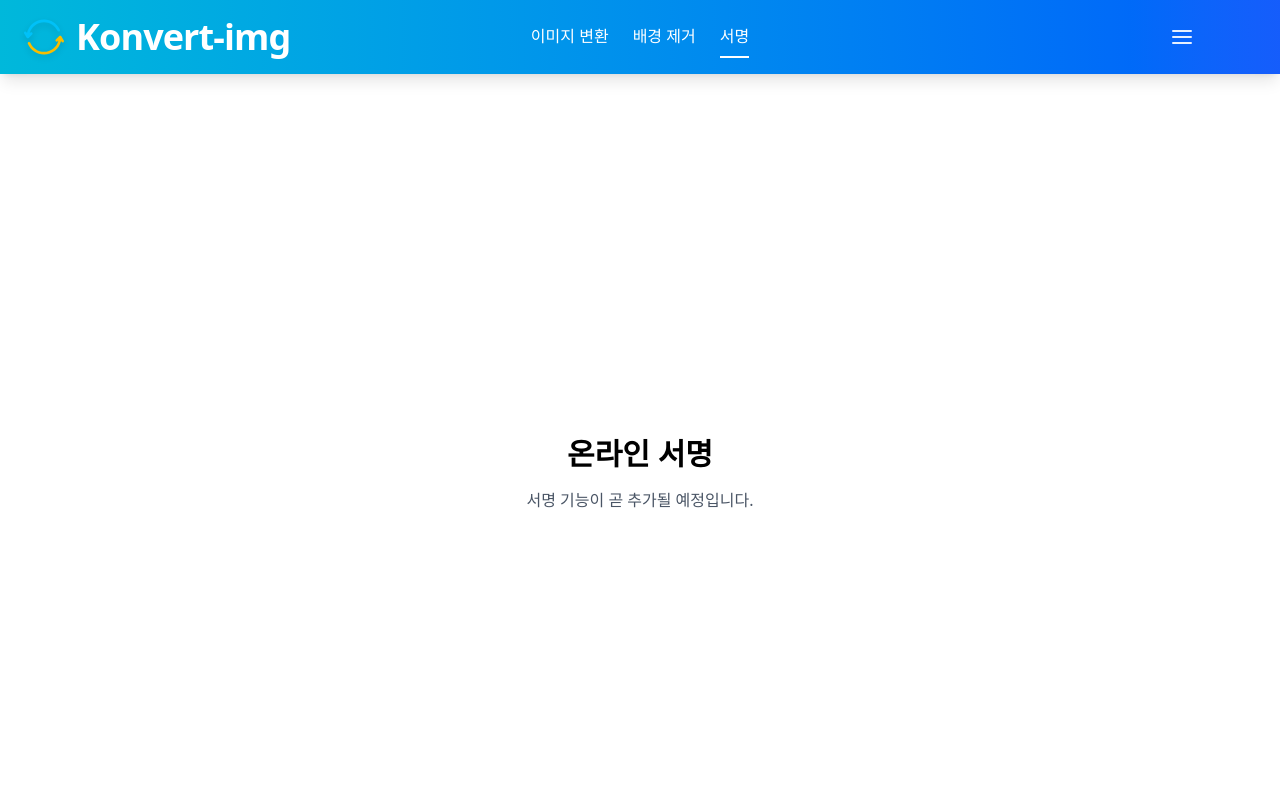
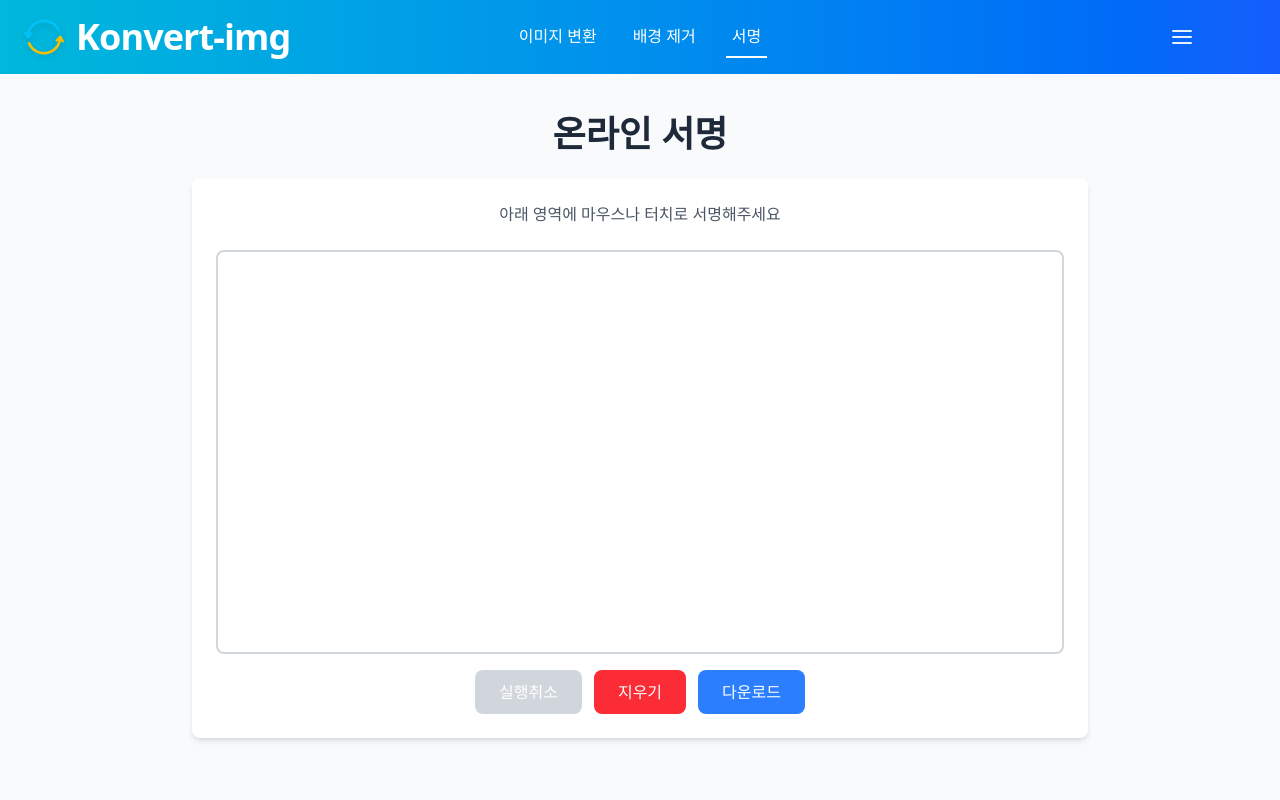
Before and after one commit to terrydkim/konvert-img, a React (Vite) app: page /signature in a window 1280 px wide. Shown: the top 800 px of the page. Built offline with nearby package versions, Linux system fonts and the light colour scheme.

Commit message:
feat: 온라인 서명 UI 추가

```diff
--- a/src/components/header/header.nav-link.cva.ts
+++ b/src/components/header/header.nav-link.cva.ts
@@ -2,7 +2,7 @@ import { cva } from "class-variance-authority";
 
 export const navLink = cva(
   "inline-flex items-center text-white font-medium transition-all border-b-2 border-transparent hover:opacity-80 " +
-    "focus-visible:outline-none focus-visible:ring-2 focus-visible:ring-white focus-visible:rounded-sm" +
+    "focus-visible:outline-none focus-visible:ring-2 focus-visible:ring-white focus-visible:rounded-sm " +
     "px-1.5 py-2",
   {
     variants: {
--- a/src/hooks/useSignature.ts
+++ b/src/hooks/useSignature.ts
@@ -247,6 +247,7 @@ const useSignature = (options: SignatureOptions = {}): UseSignatureReturn => {
       }, "image/png");
     });
   }, []);
+
   // 비어있는지 확인
   const isEmpty = useCallback((): boolean => {
     const canvas = canvasRef.current;
--- a/src/pages/remove-background/RemoveBackground.tsx
+++ b/src/pages/remove-background/RemoveBackground.tsx
@@ -1,13 +1,14 @@
-
 const RemoveBackground = () => {
   return (
     <div className="min-h-screen flex items-center justify-center">
       <div className="text-center">
         <h1 className="text-3xl font-bold mb-4">이미지 배경 제거</h1>
-        <p className="text-gray-600">이미지 배경 제거</p>
+        <p className="text-gray-600">
+          이미지 배경 제거 기능이 곧 추가될 예정입니다!
+        </p>
       </div>
     </div>
   );
-}
+};
 
 export default RemoveBackground;
--- a/src/pages/signature/Signature.tsx
+++ b/src/pages/signature/Signature.tsx
@@ -1,9 +1,96 @@
+import Toast from "../../components/Toast";
+import useSignature from "../../hooks/useSignature";
+import useToast from "../../hooks/useToast";
+
 const Signature = () => {
+  const { canvasRef, clear, toBlob, isEmpty, undo, canUndo } = useSignature({
+    width: 800,
+    height: 400,
+    strokeColor: "#000000",
+    strokeWidth: 2,
+  });
+
+  const { toasts, showToast, removeToast } = useToast();
+
+  const handleClear = () => {
+    clear();
+  };
+
+  const handleDownload = async () => {
+    if (isEmpty()) {
+      showToast("서명을 먼저 작성해주세요.", "warning");
+      return;
+    }
+
+    const blob = await toBlob();
+    if (!blob) {
+      showToast("서명을 다운로드할 수 없습니다.", "error");
+      return;
+    }
+
+    const link = document.createElement("a");
+    link.href = URL.createObjectURL(blob);
+    link.download = `signature-${Date.now()}.png`;
+    document.body.appendChild(link);
+    link.click();
+    document.body.removeChild(link);
+    URL.revokeObjectURL(link.href);
+
+    showToast("서명이 다운로드되었습니다!", "success");
+  };
+
   return (
-    <div className="min-h-screen flex items-center justify-center">
-      <div className="text-center">
-        <h1 className="text-3xl font-bold mb-4">온라인 서명</h1>
-        <p className="text-gray-600">서명 기능이 곧 추가될 예정입니다.</p>
+    <div className="min-h-screen bg-gray-50 p-4 sm:p-6 md:p-8 lg:p-10 ">
+      <div className="max-w-2xl md:max-w-3xl lg:max-w-4xl mx-auto">
+        <h1 className="text-2xl md:text-3xl lg:text-4xl font-bold mb-4 md:mb-6 text-center text-gray-800">
+          온라인 서명
+        </h1>
+
+        <section className="mb-4 md:mb-6 text-center bg-white p-4 sm:p-6 rounded-lg shadow-md">
+          <p className="text-gray-600 text-sm md:text-base mb-4 md:mb-6">
+            아래 영역에 마우스나 터치로 서명해주세요
+          </p>
+
+          {/* Canvas 영역 */}
+          <div className="border-2 border-gray-300 rounded-lg overflow-hidden mb-4">
+            <canvas
+              ref={canvasRef}
+              className="w-full h-auto touch-none cursor-crosshair"
+              style={{ maxWidth: "100%" }}
+            />
+          </div>
+
+          {/* 버튼 영역 */}
+          <div className="flex flex-wrap gap-2 md:gap-3 justify-center">
+            <button
+              onClick={undo}
+              disabled={!canUndo}
+              className="px-4 py-2 md:px-6 md:py-2.5 text-sm md:text-base bg-gray-500 text-white rounded-lg hover:bg-gray-600 transition disabled:bg-gray-300 disabled:cursor-not-allowed font-medium"
+            >
+              실행취소
+            </button>
+
+            <button
+              onClick={handleClear}
+              className="px-4 py-2 md:px-6 md:py-2.5 text-sm md:text-base bg-red-500 text-white rounded-lg hover:bg-red-600 transition font-medium"
+            >
+              지우기
+            </button>
+
+            <button
+              onClick={handleDownload}
+              className="px-4 py-2 md:px-6 md:py-2.5 text-sm md:text-base bg-blue-500 text-white rounded-lg hover:bg-blue-600 transition font-medium"
+            >
+              다운로드
+            </button>
+          </div>
+        </section>
+      </div>
+
+      <div className="fixed top-4 right-4 z-50 space-y-2">
+        {toasts.map((toast) => (
+          <Toast key={toast.id} toast={toast} onRemove={removeToast} />
+        ))}
       </div>
     </div>
   );
```
